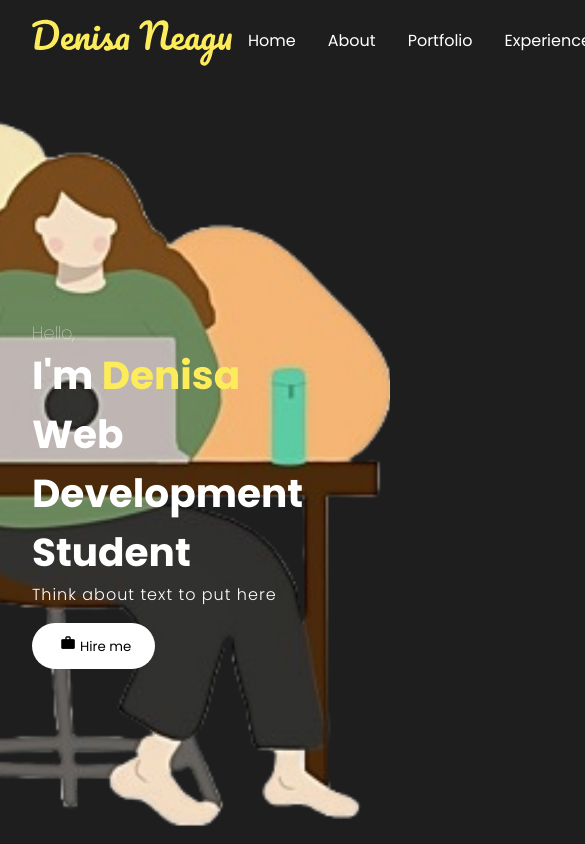
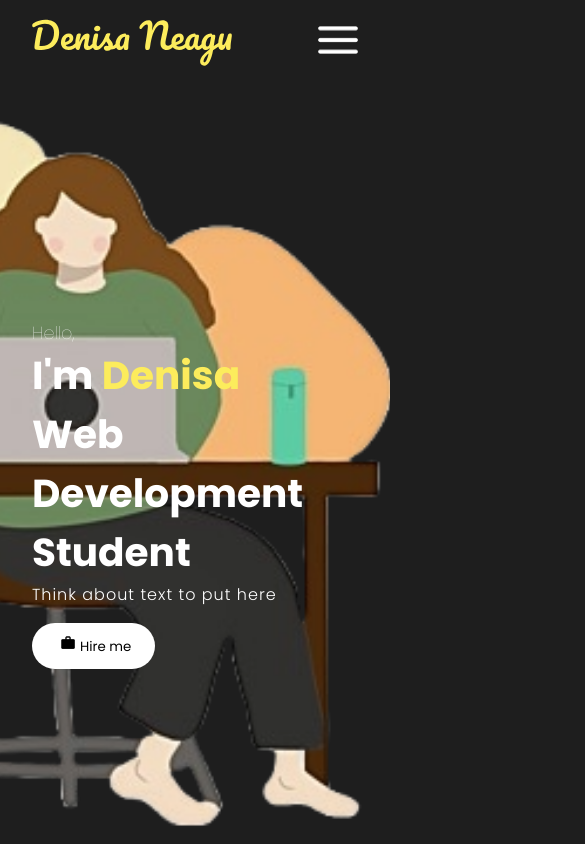
Before and after one commit to denisa122/Portfolio, a React (Create React App) app in the folder portfolio/: page / in a window 390 px wide. Shown: the top 844 px of the page, 585 px wide, since content can reach past the window. Built offline with nearby package versions, Linux system fonts and the light colour scheme.

Commit message:
burger menu for mobile implemented

```diff
--- a/portfolio/src/components/NavBar/navbar.css
+++ b/portfolio/src/components/NavBar/navbar.css
@@ -41,3 +41,49 @@
     width: 1rem;
     margin: 1rem;
 }
+
+.active {
+    color: #FCEC5C;
+    padding-bottom: 0.5rem;
+    border-bottom: 3px solid #FCEC5C;
+}
+
+.mobileMenu {
+    display: none;
+    object-fit: cover;
+    height: 1.8rem;
+}
+
+.navMenu {
+    position: absolute;
+    top: 4rem;
+    right: 2rem;
+    z-index: 2;
+    display: flex;
+    flex-direction: column;
+    padding: 0.5rem;
+    height: fit-content;
+    min-width: 15rem;
+    background-color: rgb(40, 40, 40);
+    border-radius: 1rem;
+}
+
+.listItem {
+    padding: 0.5rem 3rem;
+    margin: 0.25rem;
+    background-color: rgb(30, 30, 30);
+}
+
+@media screen and (max-width:800px) {
+    .mobileMenu {
+        display: flex;
+    }
+
+    .desktopMenu {
+        display: none;
+    }
+
+    .desktopMenuBtn {
+        display: none;
+    }
+}
--- a/portfolio/src/components/NavBar/navbar.js
+++ b/portfolio/src/components/NavBar/navbar.js
@@ -1,25 +1,36 @@
-import React from 'react';
+import React, { useState } from 'react';
 import './navbar.css';
 import {Link} from 'react-scroll';
 
 import logo from '../../assets/Denisa Neagulogo.svg';
-import contactImg from '../../assets/contactImg.png'
+import contactImg from '../../assets/contactImg.png';
+import menu from '../../assets/burgernav.png';
 
 const Navbar = () => {
+  const [showMenu, setShowMenu] = useState(false);
   return (
    <nav className='navbar'>
         <img src={logo} alt="logo" className='logo'/>
         <div className='desktopMenu'>
-            <Link activeClass='active' to='intro' spy={true} smooth={true} offset={-100} duration={500} className='desktopMenuListItem'>Home</Link>
-            <Link activeClass='active' to='skills' spy={true} smooth={true} offset={-100} duration={500} className='desktopMenuListItem'>About</Link>
-            <Link activeClass='active' to='projects' spy={true} smooth={true} offset={-100} duration={500} className='desktopMenuListItem'>Portfolio</Link>
-            <Link activeClass='active' to='experience' spy={true} smooth={true} offset={-100} duration={500} className='desktopMenuListItem'>Experience</Link>
+            <Link activeClass='active' to='intro' spy={true} smooth={true} offset={-50} duration={500} className='desktopMenuListItem'>Home</Link>
+            <Link activeClass='active' to='skills' spy={true} smooth={true} offset={-50} duration={500} className='desktopMenuListItem'>About</Link>
+            <Link activeClass='active' to='projects' spy={true} smooth={true} offset={-50} duration={500} className='desktopMenuListItem'>Portfolio</Link>
+            <Link activeClass='active' to='experience' spy={true} smooth={true} offset={-50} duration={500} className='desktopMenuListItem'>Experience</Link>
         </div>
         <button className='desktopMenuBtn' onClick={() => {
           document.getElementById('contact').scrollIntoView({behavior: 'smooth'});
         }}>
             <img src={contactImg} alt="contact icon" className='desktopMenuImg'/>Contact me
         </button>
+
+        <img src={menu} alt="menu" className='mobileMenu' onClick={() => setShowMenu(!showMenu)}/>
+        <div className='navMenu' style={{display: showMenu ? 'flex' : 'none'}}>
+            <Link activeClass='active' to='intro' spy={true} smooth={true} offset={-50} duration={500} className='listItem' onClick={() => setShowMenu(false)}>Home</Link>
+            <Link activeClass='active' to='skills' spy={true} smooth={true} offset={-50} duration={500} className='listItem' onClick={() => setShowMenu(false)}>About</Link>
+            <Link activeClass='active' to='projects' spy={true} smooth={true} offset={-50} duration={500} className='listItem' onClick={() => setShowMenu(false)}>Portfolio</Link>
+            <Link activeClass='active' to='experience' spy={true} smooth={true} offset={-50} duration={500} className='listItem' onClick={() => setShowMenu(false)}>Experience</Link>
+            <Link activeClass='active' to='contact' spy={true} smooth={true} offset={-50} duration={500} className='listItem' onClick={() => setShowMenu(false)}>Contact</Link>
+        </div>
    </nav>
   )
 }
```
Also changed, not shown: portfolio/src/assets/burgernav.png (added), portfolio/src/assets/iconamoon_menu-burger-horizontalburgerNav.png (deleted).
